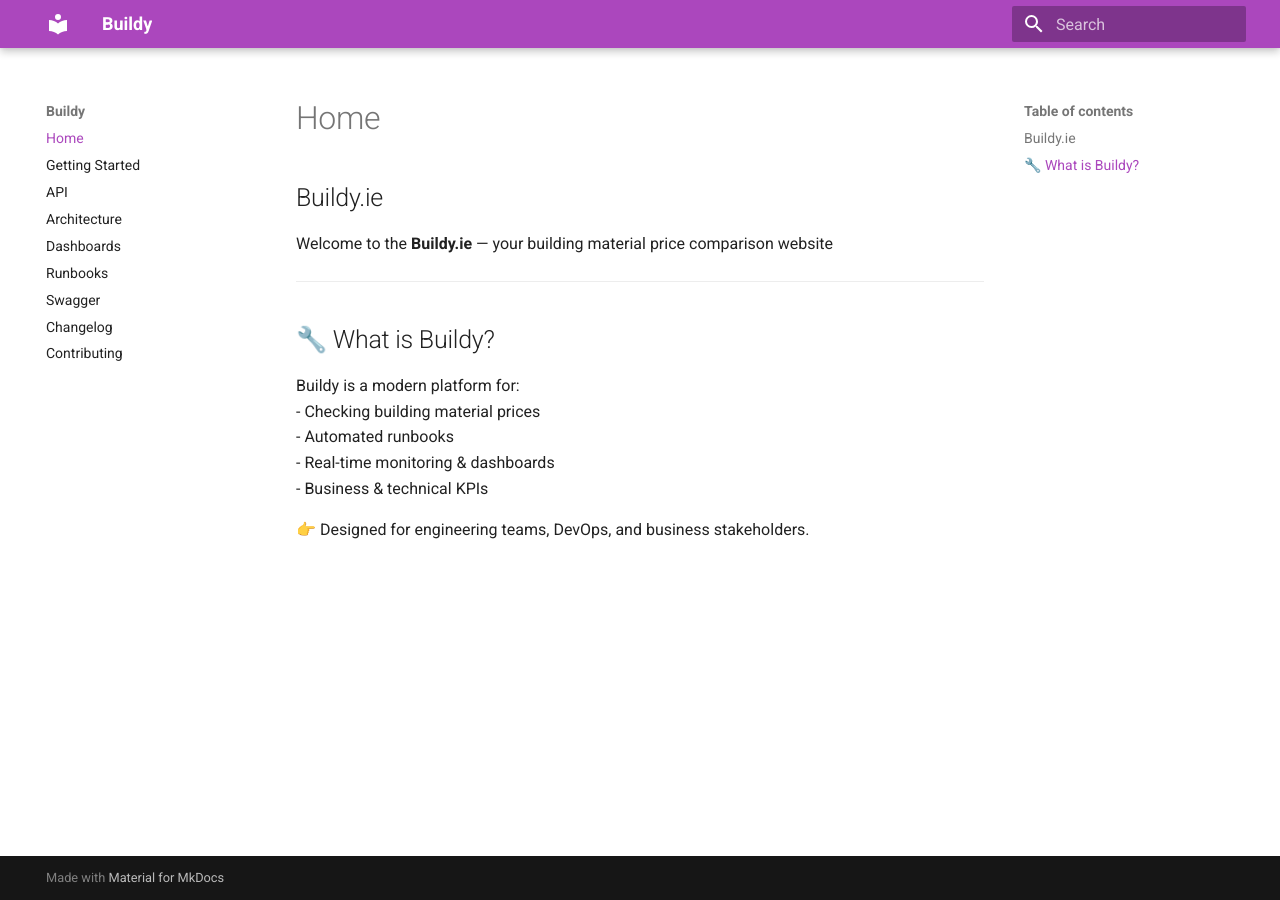
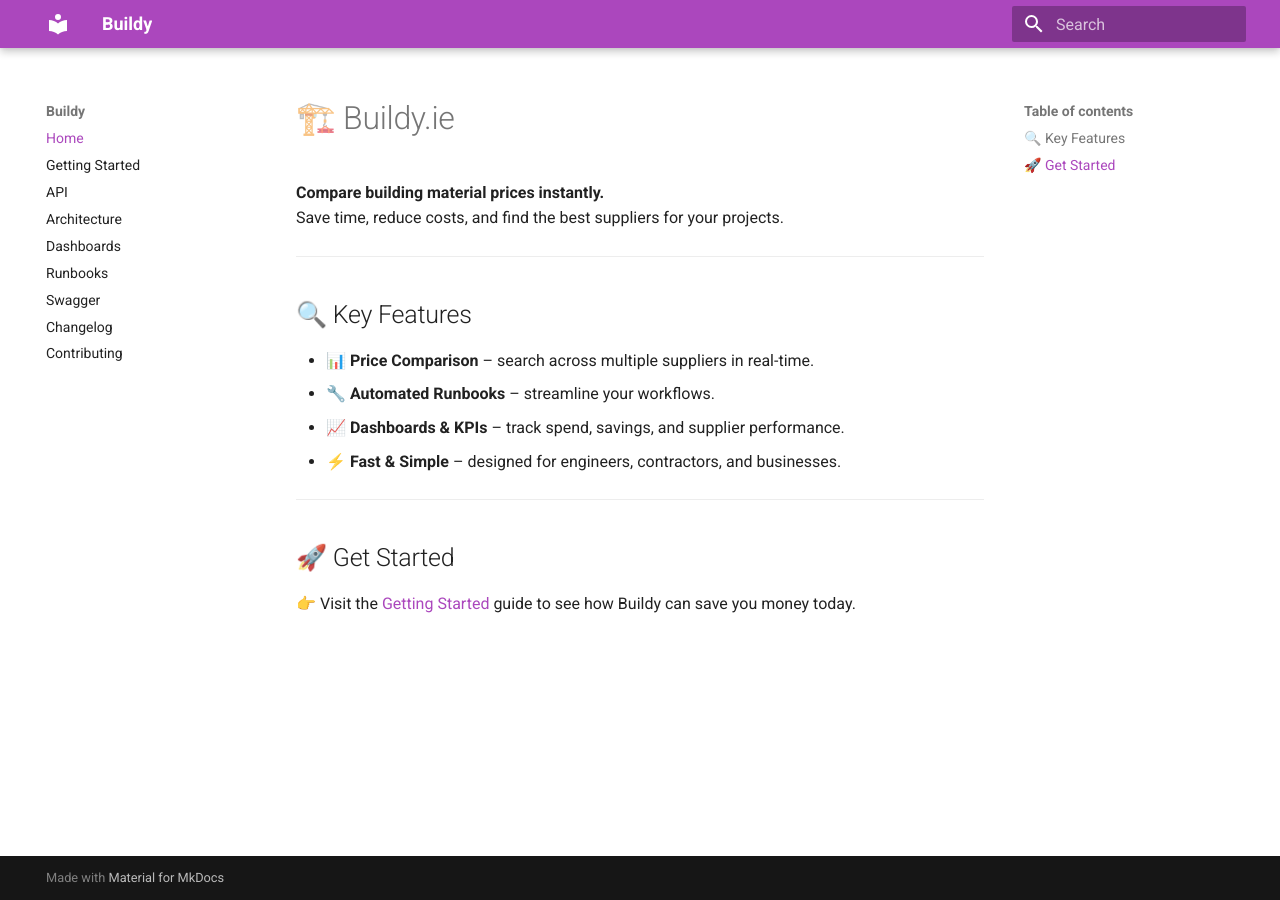
Before and after one commit to Kello54/Buildy, an MkDocs documentation site: the page built from docs/index.md, in a window 1280 px wide. Built offline with MkDocs 1.6.1 and Material for MkDocs 9.7.7, drawn with Linux system fonts in a browser that asks for light colours.

Commit message:
Update index.md

```diff
--- a/docs/index.md
+++ b/docs/index.md
@@ -1,16 +1,18 @@
-##Buildy.ie
+# 🏗️ Buildy.ie
 
-Welcome to the **Buildy.ie** — your building material price comparison website
-
+**Compare building material prices instantly.**
+Save time, reduce costs, and find the best suppliers for your projects.
 
 ---
 
-## 🔧 What is Buildy?
+## 🔍 Key Features
 
-Buildy is a modern platform for:
-- Checking building material prices
-- Automated runbooks
-- Real-time monitoring & dashboards
-- Business & technical KPIs
+- 📊 **Price Comparison** – search across multiple suppliers in real-time.
+- 🔧 **Automated Runbooks** – streamline your workflows.
+- 📈 **Dashboards & KPIs** – track spend, savings, and supplier performance.
+- ⚡ **Fast & Simple** – designed for engineers, contractors, and businesses.
 
-👉 Designed for engineering teams, DevOps, and business stakeholders.
+---
+
+## 🚀 Get Started
+👉 Visit the [Getting Started](getting-started.md) guide to see how Buildy can save you money today.
```
